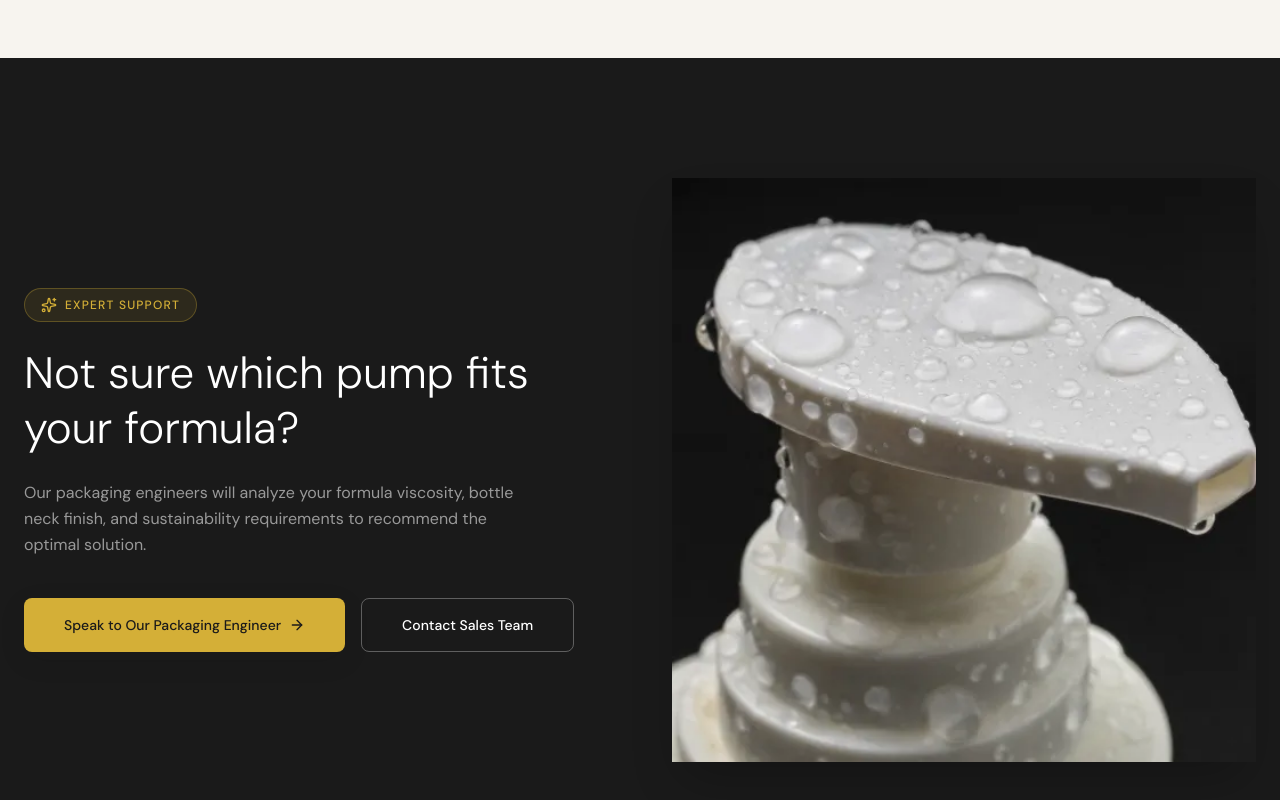
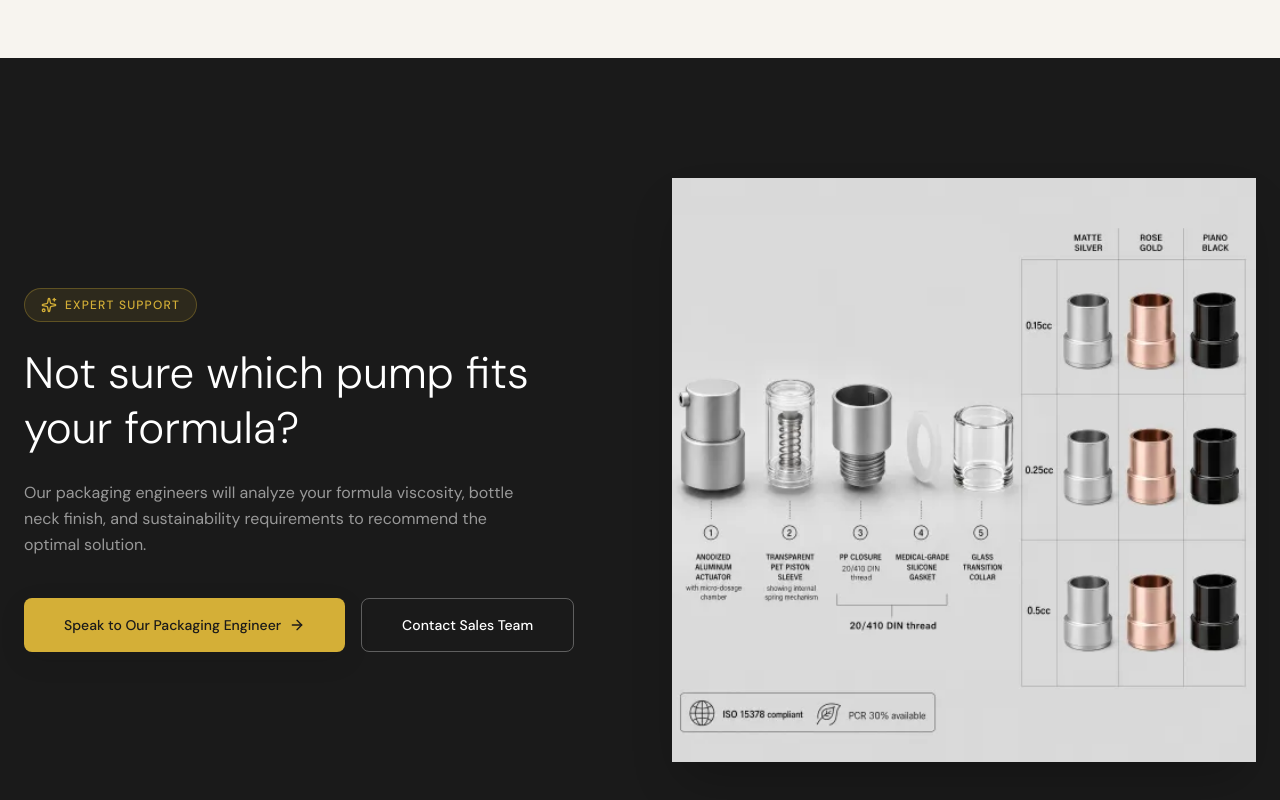
Before and after one commit to daisyfilfi1-lgtm/greenyard-global, a Next.js app: page / in a window 1280 px wide. Shown: the part 4511-5311 px from the top of the page. Built offline with nearby package versions, Linux system fonts and the light colour scheme; no server answers.

Commit message:
chore: replace Expert CTA section image

```diff
--- a/app/page.tsx
+++ b/app/page.tsx
@@ -431,7 +431,7 @@ function ExpertCta() {
           <div className="relative hidden md:block">
             <div className="aspect-square rounded-[16px] overflow-hidden shadow-2xl">
               <Image
-                src="/images/Macro Pump Head with Chemical .png"
+                src="/images/expert-support.png"
                 alt="Precision pump engineering"
                 fill
                 className="object-cover"
```
Also changed, not shown: public/images/expert-support.png (added).
